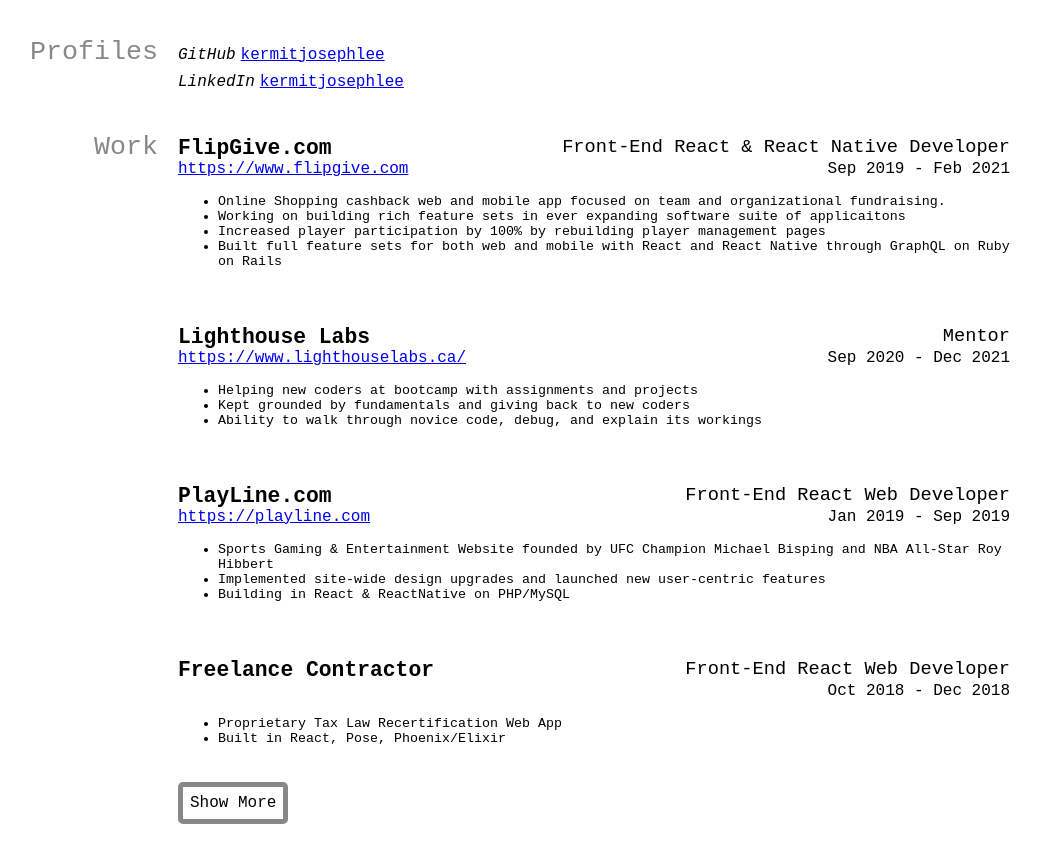
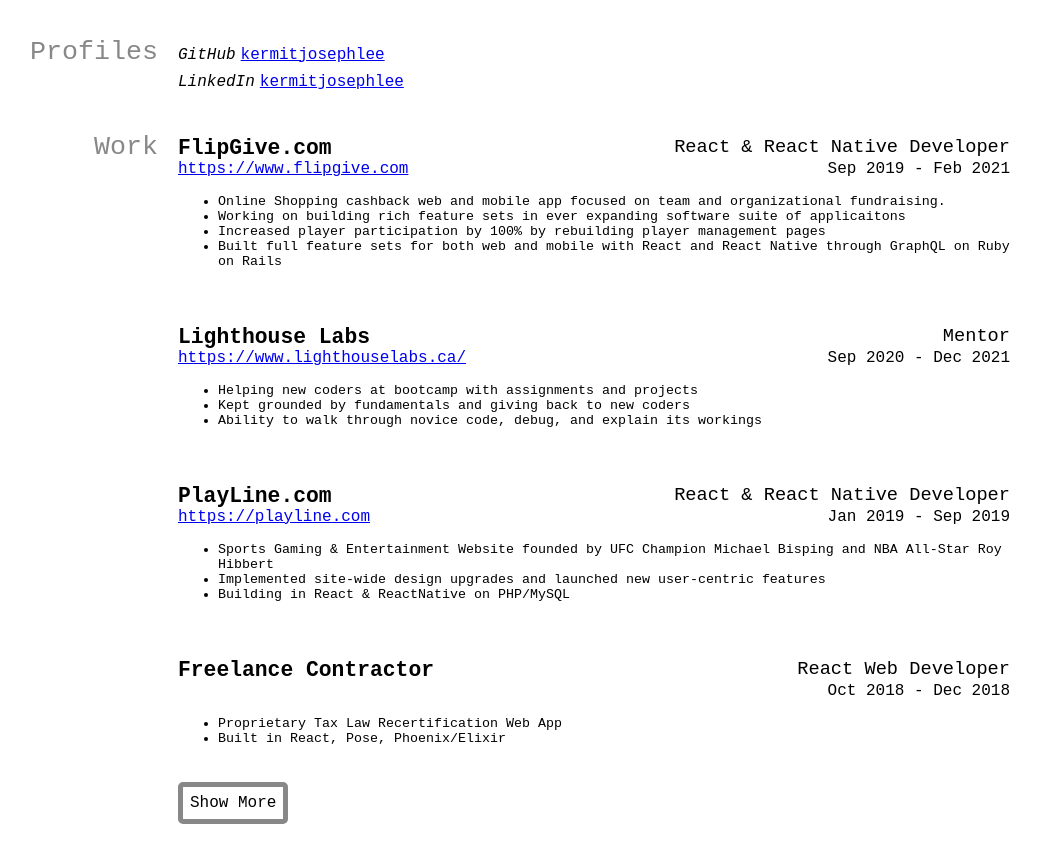
Before and after one commit to kermitjosephlee/react-resume, a React (Create React App) app: page / in a window 1280 px wide. Shown: the part 340-1201 px from the top of the page, without its empty margins (130-1171 px from the left). Built offline with nearby package versions, Linux system fonts and the light colour scheme.

Commit message:
updated job titles

```diff
--- a/src/components/common/resume.js
+++ b/src/components/common/resume.js
@@ -29,7 +29,7 @@
   "work": [
       {
           "company": "FlipGive.com",
-          "position": "Front-End React & React Native Developer",
+          "position": "React & React Native Developer",
           "website": "https://www.flipgive.com",
           "startDate": "2019-09-30",
           "endDate": "2021-02-22",
@@ -56,7 +56,7 @@
       },
       {
         "company": "PlayLine.com",
-        "position": "Front-End React Web Developer",
+        "position": "React & React Native Developer",
         "website": "https://playline.com",
         "startDate": "2019-01-15",
         "endDate": "2019-09-23",
@@ -69,7 +69,7 @@
       },
       {
         "company": "Freelance Contractor",
-        "position": "Front-End React Web Developer",
+        "position": "React Web Developer",
         "startDate": "2018-10-01",
         "endDate": "2018-12-30",
         "isCodeRelated": true,
```
